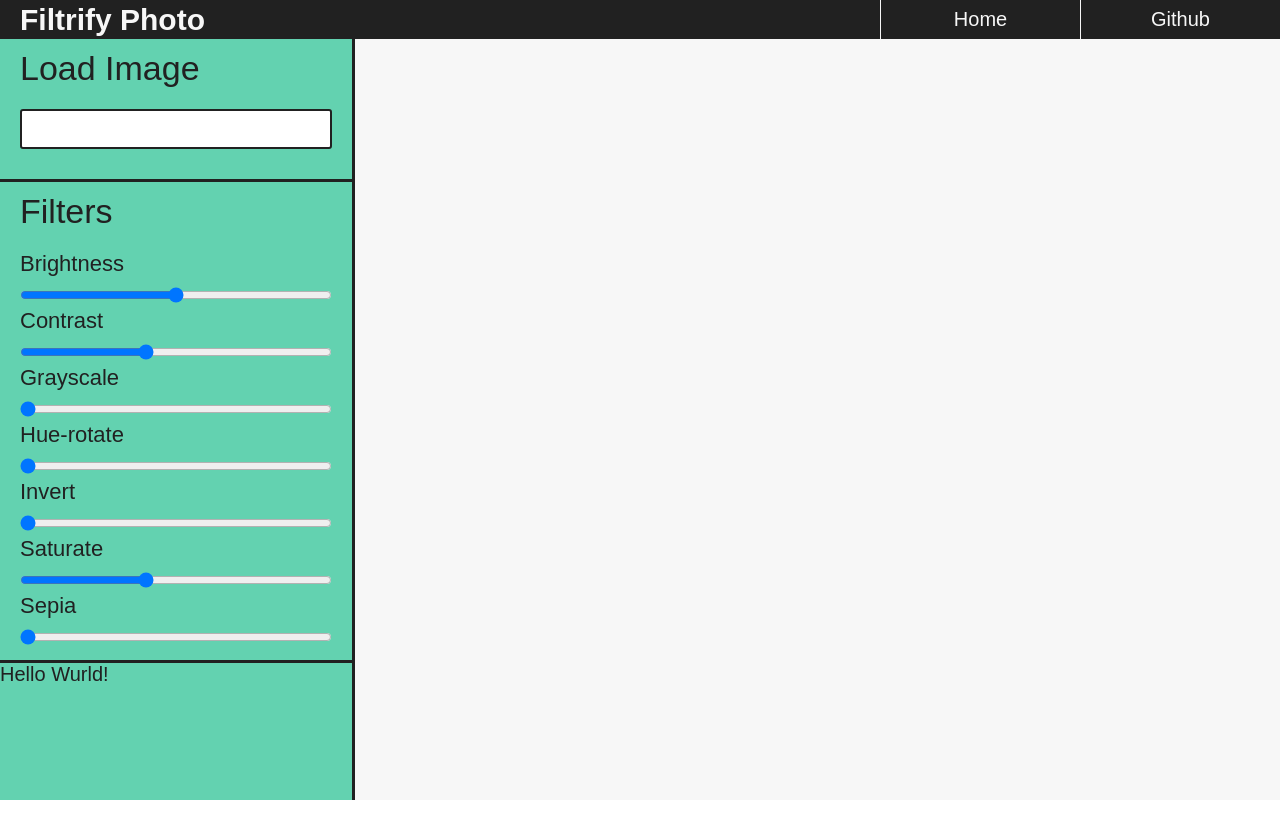
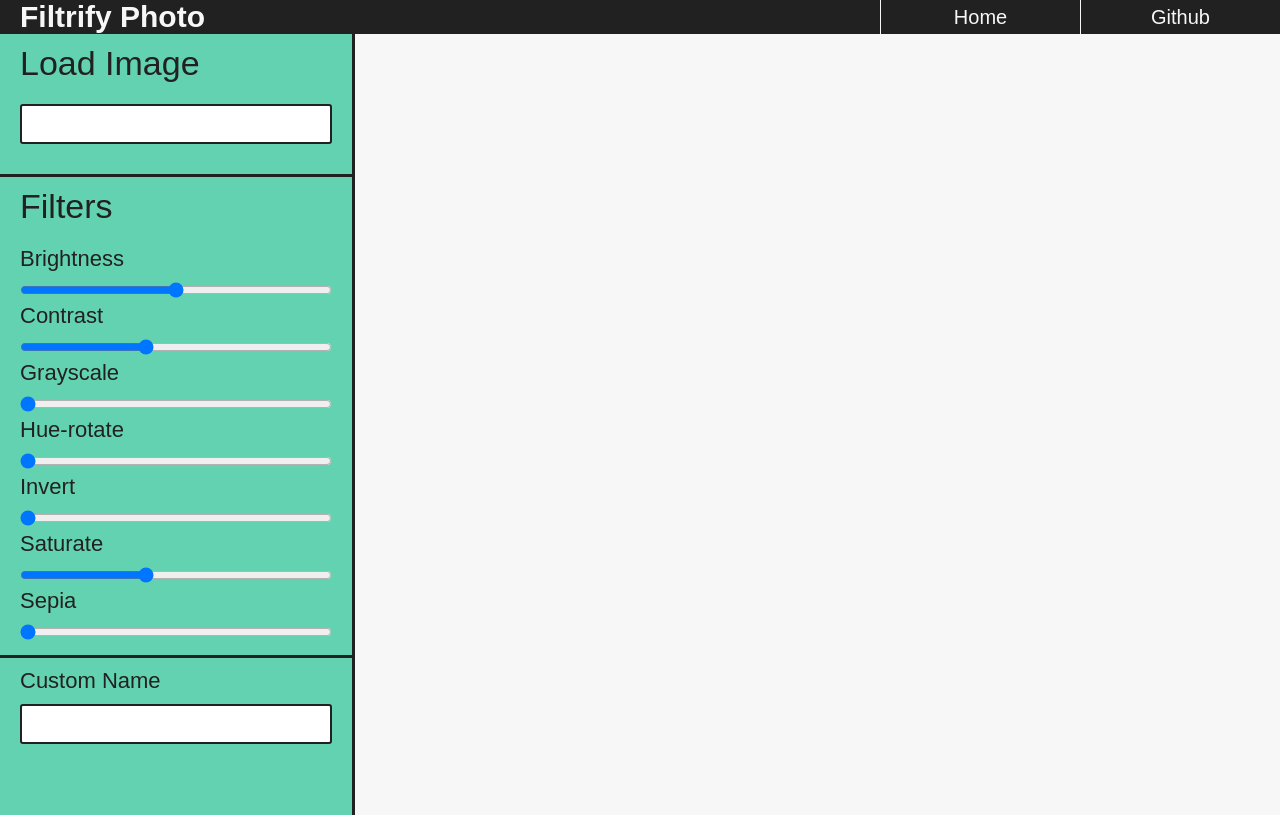
Before and after one commit to Sharpie360/filtrify-photo, a Vue app: page / in a window 1280 px wide. Built offline with nearby package versions, Linux system fonts and the light colour scheme.

Commit message:
added: custom-image-name input component

```diff
--- /dev/null
+++ b/src/components/control-panel/save-image/CustomImageName.vue
@@ -0,0 +1,50 @@
+<template>
+  <div class="custom-image-name--outer flexbox flexdir-col">
+
+    <label
+      class="custom-image-name--label flex-1"
+      for="custom-image-name"
+      >Custom Name
+      </label>
+
+    <div class="custom-image-name--input--outer">
+      <input
+        v-model="customImageName_STORE"
+        type="text"
+        class="custom-image-name--input--inner"
+        id="custom-image-name"
+      >
+    </div>
+  </div>
+</template>
+
+<script>
+export default {
+  computed: {
+    customImageName_STORE: {
+      get() {
+        return this.$store.getters.getCustomName;
+      },
+      set(value) {
+        this.$store.commit('setCustomImageName_MUTA', value);
+      }
+    }
+  },
+}
+</script>
+
+<style scoped>
+.custom-image-name--outer {
+  padding: .5rem 1rem;
+}
+.custom-image-name--label {
+  font-size: 110%;
+  margin-bottom: .5rem;
+}
+.custom-image-name--input--inner {
+  font-size: 1.1rem;
+  padding: .25rem .5rem;
+  border: 2px solid #212121;
+  border-radius: 3px;
+}
+</style>
--- a/src/components/control-panel/save-image/SaveImagePanel.vue
+++ b/src/components/control-panel/save-image/SaveImagePanel.vue
@@ -1,18 +1,22 @@
 <template>
   <div class="save-image-panel--outer flex-1">
-    Hello Wurld!
+    <custom-image-name></custom-image-name>
   </div>
 </template>
 
 <script>
+import CustomImageName from './CustomImageName';
+
 export default {
-
+  components: {
+    'custom-image-name': CustomImageName,
+  }
 }
 </script>
 
 <style>
 .save-image-panel--outer {
-  min-height: 7rem;
+  min-height: 8rem;
   border-top: 3px solid var(--navbarBlack);
 }
 </style>
--- a/src/components/display/Display_Image.vue
+++ b/src/components/display/Display_Image.vue
@@ -27,8 +27,8 @@ export default {
       const filters = this.$store.getters.getFilters;
       let filterString = '';
       filters.forEach(filter => {
-        // const { name, current, suffix } = filter;
-        filterString += `${filter.name}(${filter.current}${filter.suffix}) `;
+        const { name, current, suffix } = filter;
+        filterString += `${name}(${current}${suffix}) `;
       })
       filterString = filterString.trim();
       console.log(filterString);
--- a/src/store.js
+++ b/src/store.js
@@ -10,6 +10,7 @@ const store = new Vuex.Store({
       width: 0,
       height: 0,
       source: '',
+      customImageName: '',
     },
     filters: [
       {
@@ -74,7 +75,7 @@ const store = new Vuex.Store({
     getImage: state => state.image,
     getImageSource: state => state.image.source,
     getFilters: state => state.filters,
-    getFilter: state => index => state.filters[index],
+    getCustomName: state => state.image.customImageName,
   },
   mutations: {
     setImageSource_MUTA(state, payload) {
@@ -89,6 +90,11 @@ const store = new Vuex.Store({
     setImageSize_MUTA(state, payload) {
       state.image.width = payload.width;
       state.image.height = payload.height;
+    },
+
+    // payload === value
+    setCustomImageName_MUTA(state, payload) {
+      state.image.customImageName = payload;
     },
   },
   actions: {
```
Also changed, not shown: 1 other file (tests, documents, lock files or other folders).
